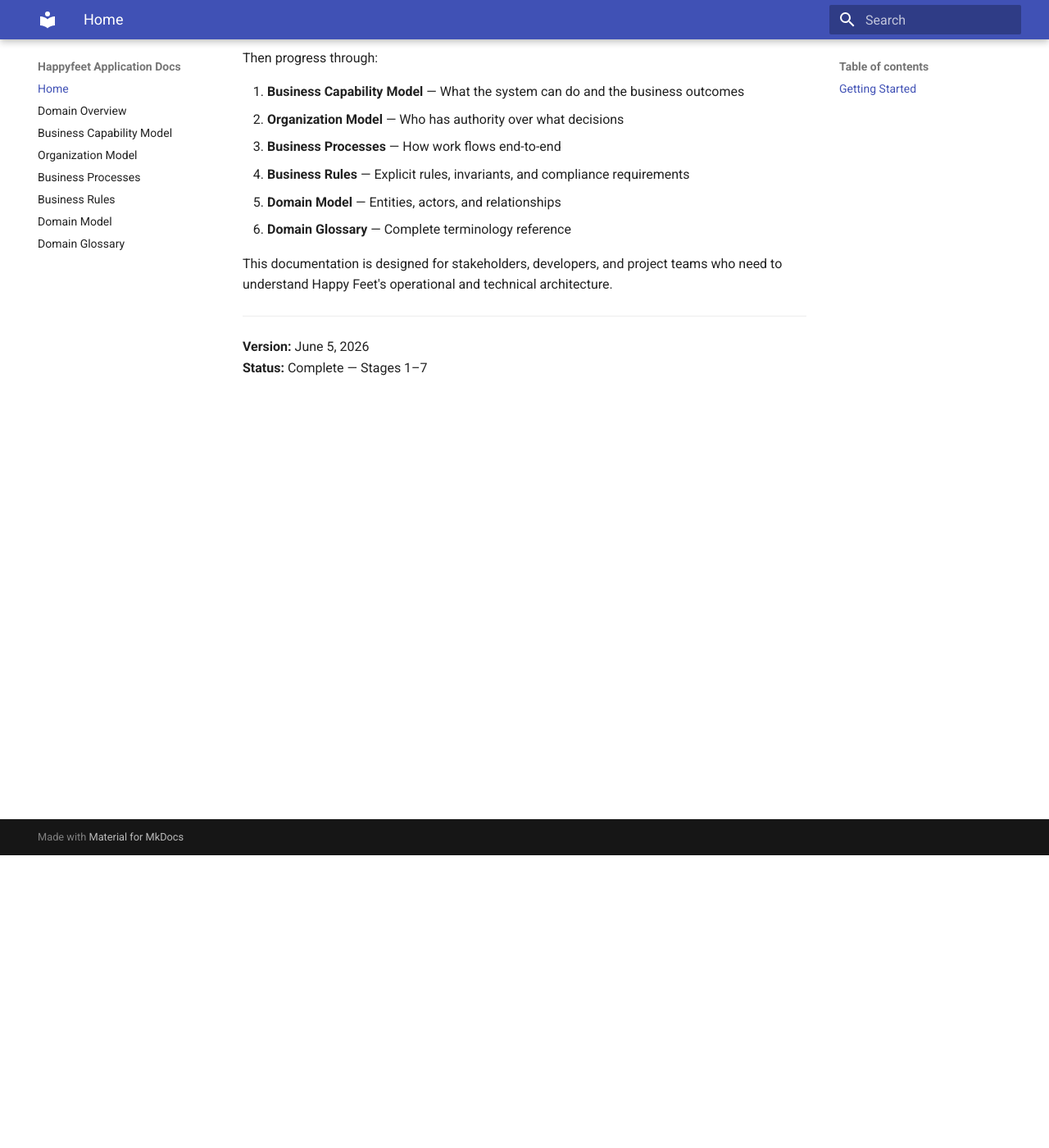
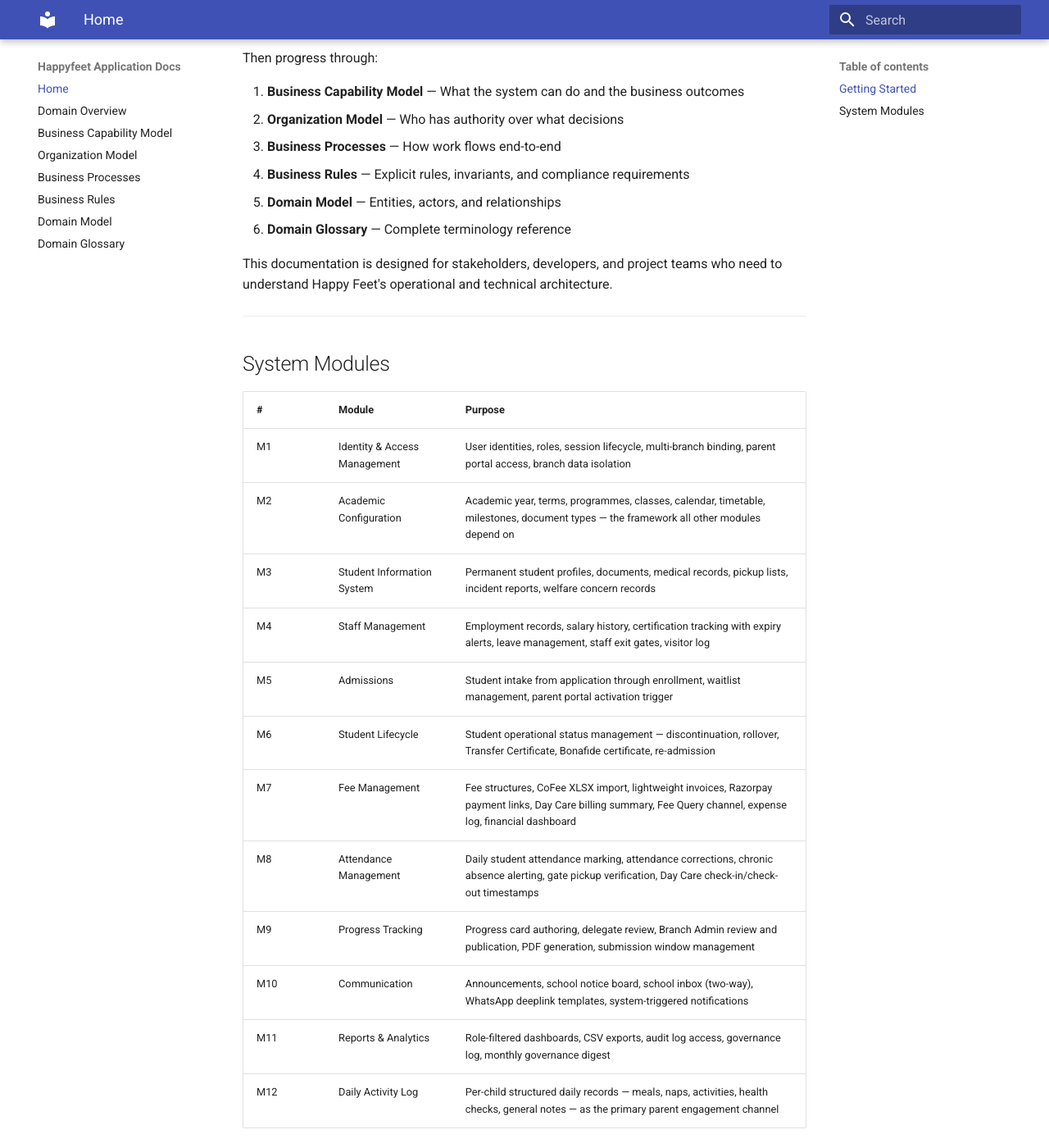
Before and after one commit to Deepakkrishna-tech/Happyfeet-Application-Documents, an MkDocs documentation site: the page built from docs/index.md, in a window 1280 px wide and 1400 px high, scrolled down 357 px. Shown: the whole window at 82% size. Built offline with MkDocs 1.6.1 and Material for MkDocs 9.7.7, drawn with Linux system fonts in a browser that asks for light colours.

Commit message:
Add system modules table to home page; rename capability doc title
Co-Authored-By: Claude Sonnet 4.6 <noreply@anthropic.com>

```diff
--- a/docs/index.md
+++ b/docs/index.md
@@ -19,5 +19,24 @@ This documentation is designed for stakeholders, developers, and project teams w
 
 ---
 
+## System Modules
+
+| # | Module | Purpose |
+|---|---|---|
+| M1 | Identity & Access Management | User identities, roles, session lifecycle, multi-branch binding, parent portal access, branch data isolation |
+| M2 | Academic Configuration | Academic year, terms, programmes, classes, calendar, timetable, milestones, document types — the framework all other modules depend on |
+| M3 | Student Information System | Permanent student profiles, documents, medical records, pickup lists, incident reports, welfare concern records |
+| M4 | Staff Management | Employment records, salary history, certification tracking with expiry alerts, leave management, staff exit gates, visitor log |
+| M5 | Admissions | Student intake from application through enrollment, waitlist management, parent portal activation trigger |
+| M6 | Student Lifecycle | Student operational status management — discontinuation, rollover, Transfer Certificate, Bonafide certificate, re-admission |
+| M7 | Fee Management | Fee structures, CoFee XLSX import, lightweight invoices, Razorpay payment links, Day Care billing summary, Fee Query channel, expense log, financial dashboard |
+| M8 | Attendance Management | Daily student attendance marking, attendance corrections, chronic absence alerting, gate pickup verification, Day Care check-in/check-out timestamps |
+| M9 | Progress Tracking | Progress card authoring, delegate review, Branch Admin review and publication, PDF generation, submission window management |
+| M10 | Communication | Announcements, school notice board, school inbox (two-way), WhatsApp deeplink templates, system-triggered notifications |
+| M11 | Reports & Analytics | Role-filtered dashboards, CSV exports, audit log access, governance log, monthly governance digest |
+| M12 | Daily Activity Log | Per-child structured daily records — meals, naps, activities, health checks, general notes — as the primary parent engagement channel |
+
+---
+
 **Version:** June 5, 2026
 **Status:** Complete — Stages 1–7
```
Also changed, not shown: docs/business-capability-model.md (+1 -1 lines).
